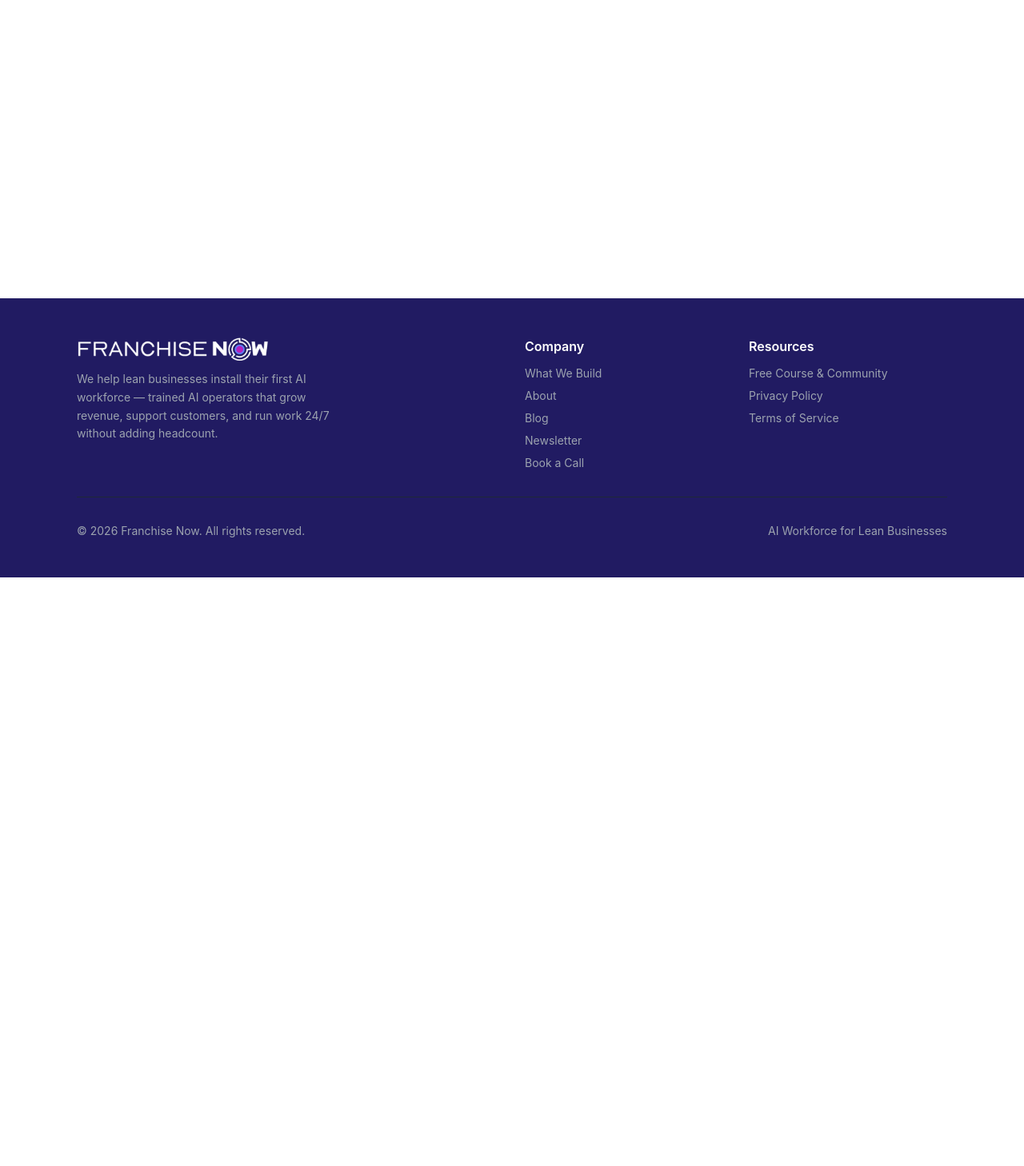
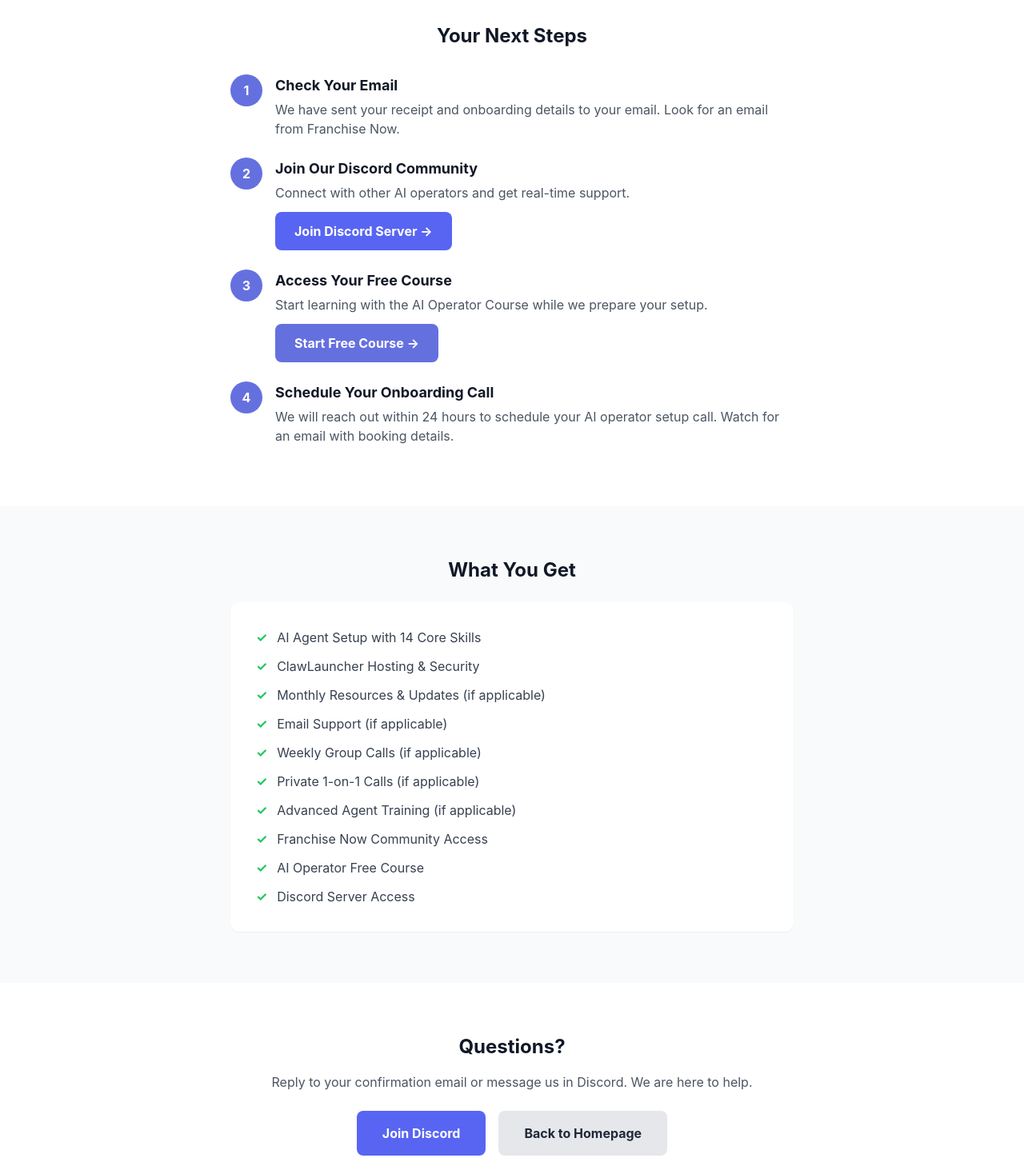
Before and after one commit to Gandley/franchise-now-openclaw, a Next.js app: page /thank-you-purchase in a window 1280 px wide. Before the commit this address had no page. Shown: the part 492-1950 px from the top of the page at 80% size. Before the commit the page ends 1214 px from the top, so only its background shows below. Built offline with nearby package versions, Linux system fonts and the light colour scheme.

Commit message:
Add separate thank you page for purchases

```diff
--- /dev/null
+++ b/app/thank-you-purchase/page.tsx
@@ -0,0 +1,158 @@
+import Link from 'next/link'
+import type { Metadata } from 'next'
+
+export const metadata: Metadata = {
+  title: 'Thank You for Your Purchase | Franchise Now',
+  description: 'Welcome to Franchise Now! Your AI operator setup is confirmed. Here is what happens next.',
+}
+
+export default function ThankYouPurchasePage() {
+  return (
+    <>
+      {/* HERO */}
+      <section className="py-20 bg-gradient-to-b from-brand-50 to-white">
+        <div className="max-w-3xl mx-auto px-4 sm:px-6 lg:px-8 text-center">
+          <div className="w-20 h-20 bg-green-100 rounded-full flex items-center justify-center mx-auto mb-6">
+            <svg className="w-10 h-10 text-green-600" fill="none" stroke="currentColor" viewBox="0 0 24 24">
+              <path strokeLinecap="round" strokeLinejoin="round" strokeWidth={2} d="M5 13l4 4L19 7" />
+            </svg>
+          </div>
+
+          <h1 className="text-4xl md:text-5xl font-bold text-gray-900 mb-4">
+            Welcome to Franchise Now!
+          </h1>
+
+          <p className="text-xl text-gray-600 mb-2">
+            Your purchase is confirmed.
+          </p>
+
+          <p className="text-lg text-brand-600 font-semibold">
+            Here is what happens next.
+          </p>
+        </div>
+      </section>
+
+      {/* NEXT STEPS */}
+      <section className="py-16 bg-white">
+        <div className="max-w-3xl mx-auto px-4 sm:px-6 lg:px-8">
+          <h2 className="text-2xl font-bold text-gray-900 mb-8 text-center">Your Next Steps</h2>
+
+          <div className="space-y-6">
+            {/* Step 1 */}
+            <div className="flex gap-4">
+              <div className="w-10 h-10 bg-brand-600 text-white font-bold rounded-full flex items-center justify-center flex-shrink-0">
+                1
+              </div>
+              <div>
+                <h3 className="font-bold text-gray-900 text-lg mb-1">Check Your Email</h3>
+                <p className="text-gray-600">We have sent your receipt and onboarding details to your email. Look for an email from Franchise Now.</p>
+              </div>
+            </div>
+
+            {/* Step 2 */}
+            <div className="flex gap-4">
+              <div className="w-10 h-10 bg-brand-600 text-white font-bold rounded-full flex items-center justify-center flex-shrink-0">
+                2
+              </div>
+              <div>
+                <h3 className="font-bold text-gray-900 text-lg mb-1">Join Our Discord Community</h3>
+                <p className="text-gray-600 mb-3">Connect with other AI operators and get real-time support.</p>
+                <a
+                  href="https://discord.gg/PZgBYwYX8"
+                  target="_blank"
+                  rel="noreferrer"
+                  className="inline-block bg-[#5865F2] hover:bg-[#4752C4] text-white font-bold px-6 py-3 rounded-lg transition-colors"
+                >
+                  Join Discord Server →
+                </a>
+              </div>
+            </div>
+
+            {/* Step 3 */}
+            <div className="flex gap-4">
+              <div className="w-10 h-10 bg-brand-600 text-white font-bold rounded-full flex items-center justify-center flex-shrink-0">
+                3
+              </div>
+              <div>
+                <h3 className="font-bold text-gray-900 text-lg mb-1">Access Your Free Course</h3>
+                <p className="text-gray-600 mb-3">Start learning with the AI Operator Course while we prepare your setup.</p>
+                <Link
+                  href="/free-course"
+                  className="inline-block bg-brand-600 hover:bg-brand-700 text-white font-bold px-6 py-3 rounded-lg transition-colors"
+                >
+                  Start Free Course →
+                </Link>
+              </div>
+            </div>
+
+            {/* Step 4 */}
+            <div className="flex gap-4">
+              <div className="w-10 h-10 bg-brand-600 text-white font-bold rounded-full flex items-center justify-center flex-shrink-0">
+                4
+              </div>
+              <div>
+                <h3 className="font-bold text-gray-900 text-lg mb-1">Schedule Your Onboarding Call</h3>
+                <p className="text-gray-600 mb-3">We will reach out within 24 hours to schedule your AI operator setup call. Watch for an email with booking details.</p>
+              </div>
+            </div>
+          </div>
+        </div>
+      </section>
+
+      {/* WHAT YOU GET */}
+      <section className="py-16 bg-gray-50">
+        <div className="max-w-3xl mx-auto px-4 sm:px-6 lg:px-8">
+          <h2 className="text-2xl font-bold text-gray-900 mb-6 text-center">What You Get</h2>
+
+          <div className="bg-white rounded-xl p-8 shadow-sm">
+            <ul className="space-y-3">
+              {[
+                'AI Agent Setup with 14 Core Skills',
+                'ClawLauncher Hosting & Security',
+                'Monthly Resources & Updates (if applicable)',
+                'Email Support (if applicable)',
+                'Weekly Group Calls (if applicable)',
+                'Private 1-on-1 Calls (if applicable)',
+                'Advanced Agent Training (if applicable)',
+                'Franchise Now Community Access',
+                'AI Operator Free Course',
+                'Discord Server Access'
+              ].map((item, i) => (
+                <li key={i} className="flex items-start gap-3">
+                  <span className="text-green-500 font-bold">✓</span>
+                  <span className="text-gray-700">{item}</span>
+                </li>
+              ))}
+            </ul>
+          </div>
+        </div>
+      </section>
+
+      {/* QUESTIONS */}
+      <section className="py-16 bg-white">
+        <div className="max-w-3xl mx-auto px-4 sm:px-6 lg:px-8 text-center">
+          <h2 className="text-2xl font-bold text-gray-900 mb-4">Questions?</h2>
+          <p className="text-gray-600 mb-6">
+            Reply to your confirmation email or message us in Discord. We are here to help.
+          </p>
+          <div className="flex flex-col sm:flex-row gap-4 justify-center">
+            <a
+              href="https://discord.gg/PZgBYwYX8"
+              target="_blank"
+              rel="noreferrer"
+              className="inline-block bg-[#5865F2] hover:bg-[#4752C4] text-white font-bold px-8 py-4 rounded-lg transition-colors"
+            >
+              Join Discord
+            </a>
+            <Link
+              href="/"
+              className="inline-block bg-gray-200 hover:bg-gray-300 text-gray-800 font-bold px-8 py-4 rounded-lg transition-colors"
+            >
+              Back to Homepage
+            </Link>
+          </div>
+        </div>
+      </section>
+    </>
+  )
+}
```
